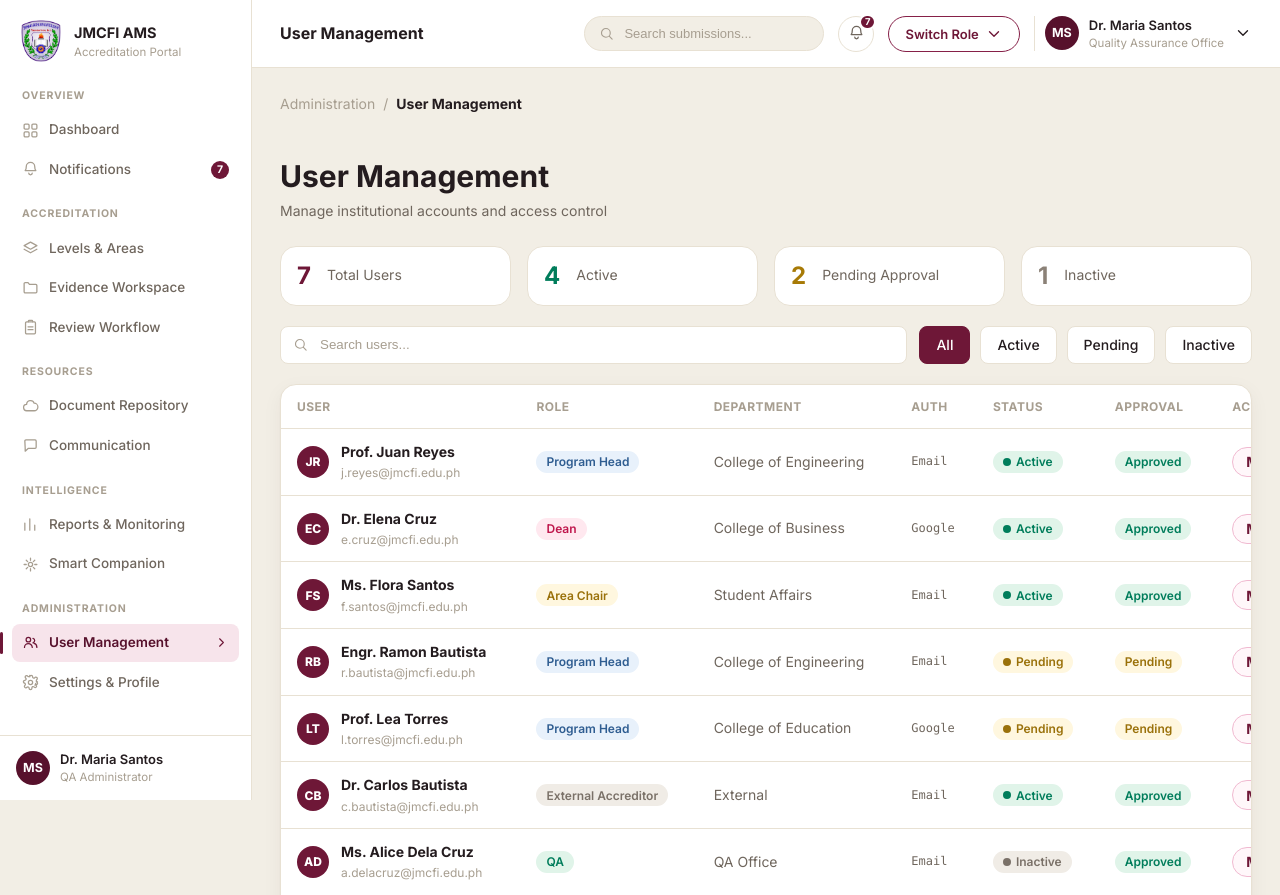
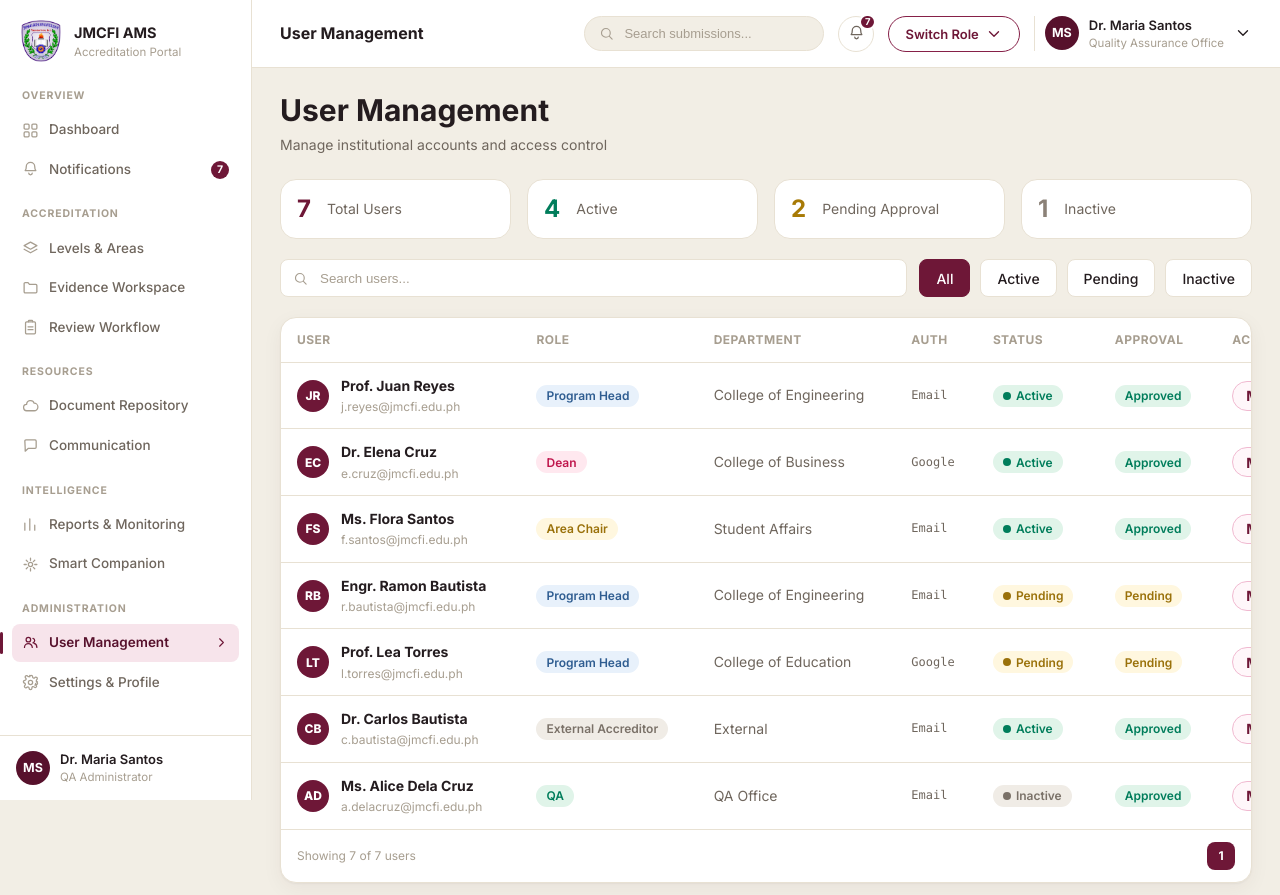
Before and after one commit to Ashhh02/accreditation_management_system, a Django app: page /account/users/ in a window 1280 px wide. Shown: the top 895 px of the page. Run offline with Django 5.2, Linux system fonts and the light colour scheme.

Commit message:
remove user management breadcrumb

```diff
--- a/accounts/templates/accounts/user_management.html
+++ b/accounts/templates/accounts/user_management.html
@@ -7,12 +7,6 @@
 
 {% block content %}
   <div class="users-page">
-    <div class="users-breadcrumb">
-      <span>Administration</span>
-      <span>/</span>
-      <strong>User Management</strong>
-    </div>
-
     <header class="users-header">
       <h1>User Management</h1>
       <p>Manage institutional accounts and access control</p>
--- a/static/css/user_management.css
+++ b/static/css/user_management.css
@@ -1,18 +1,5 @@
 .users-page {
   width: 100%;
-}
-
-.users-breadcrumb {
-  display: flex;
-  align-items: center;
-  gap: 8px;
-  margin-bottom: 46px;
-  color: var(--color-text-faint);
-  font-size: 14px;
-}
-
-.users-breadcrumb strong {
-  color: var(--color-text);
 }
 
 .users-header {
@@ -447,10 +434,6 @@
 }
 
 @media (max-width: 680px) {
-  .users-breadcrumb {
-    margin-bottom: 28px;
-  }
-
   .users-stat-grid {
     grid-template-columns: 1fr;
   }
```
